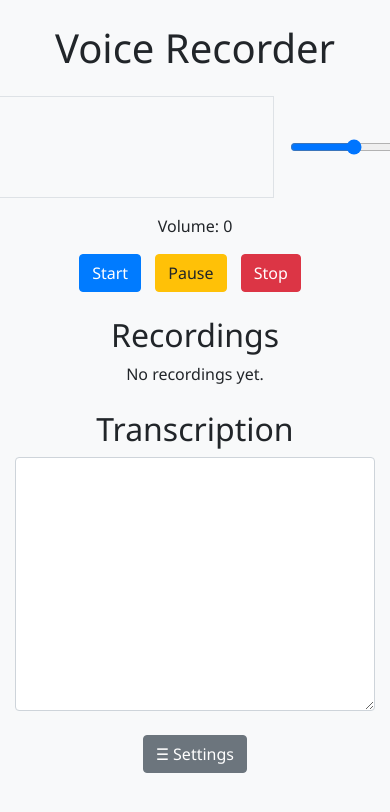
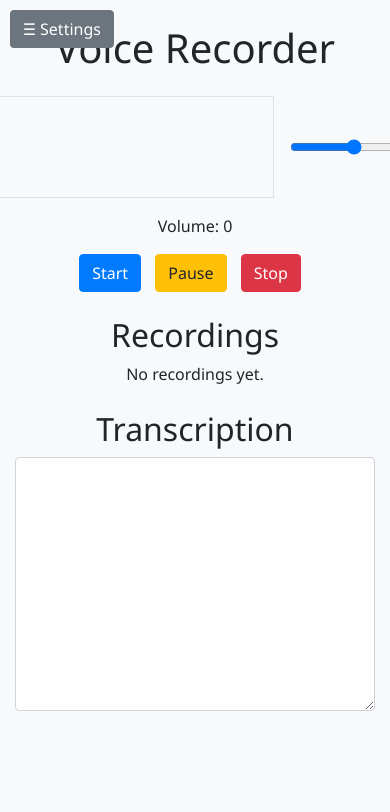
Before and after one commit to GRZLY53/voice2notion, a Flask app: page / in a window 390 px wide; the page is wider, and only the part inside the window is pictured. Shown: the top 812 px of that part. Run offline with Flask 3, Linux system fonts and the light colour scheme; some libraries are stand-ins or nearby versions.

Commit message:
feat: move hamburger menu to top left and remove "Settings" label from button

```diff
--- a/static/style.css
+++ b/static/style.css
@@ -6,9 +6,9 @@ body {
 }
 
 .hamburger-menu {
-    position: relative;
-    display: block;
-    text-align: center;
+    position: absolute;
+    top: 10px;
+    left: 10px;
 }
 
 .menu-content {
--- a/templates/index.html
+++ b/templates/index.html
@@ -10,6 +10,26 @@
     <script src="https://cdn.ckeditor.com/ckeditor5/35.3.0/classic/ckeditor.js"></script>
 </head>
 <body class="container">
+    <div class="hamburger-menu">
+        <button id="menu-toggle" class="btn btn-secondary">☰</button>
+        <div id="settings-menu" class="menu-content mt-3 p-3 border rounded">
+            <form id="settings-form">
+                <div class="form-group">
+                    <label for="notion-token">Notion API Token:</label>
+                    <input type="text" id="notion-token" name="notion-token" class="form-control">
+                </div>
+                <div class="form-group">
+                    <label for="database-id">Database ID:</label>
+                    <input type="text" id="database-id" name="database-id" class="form-control">
+                </div>
+                <div class="form-group">
+                    <label for="audio-inputs">Select Audio Input:</label>
+                    <select id="audio-inputs" class="form-control"></select>
+                </div>
+                <button type="submit" class="btn btn-success">Save Settings</button>
+            </form>
+        </div>
+    </div>
     <h1 class="text-center my-4">Voice Recorder</h1>
     <div class="d-flex align-items-center justify-content-center mb-3">
         <canvas id="waveform" width="300" height="100" class="border"></canvas>
```
